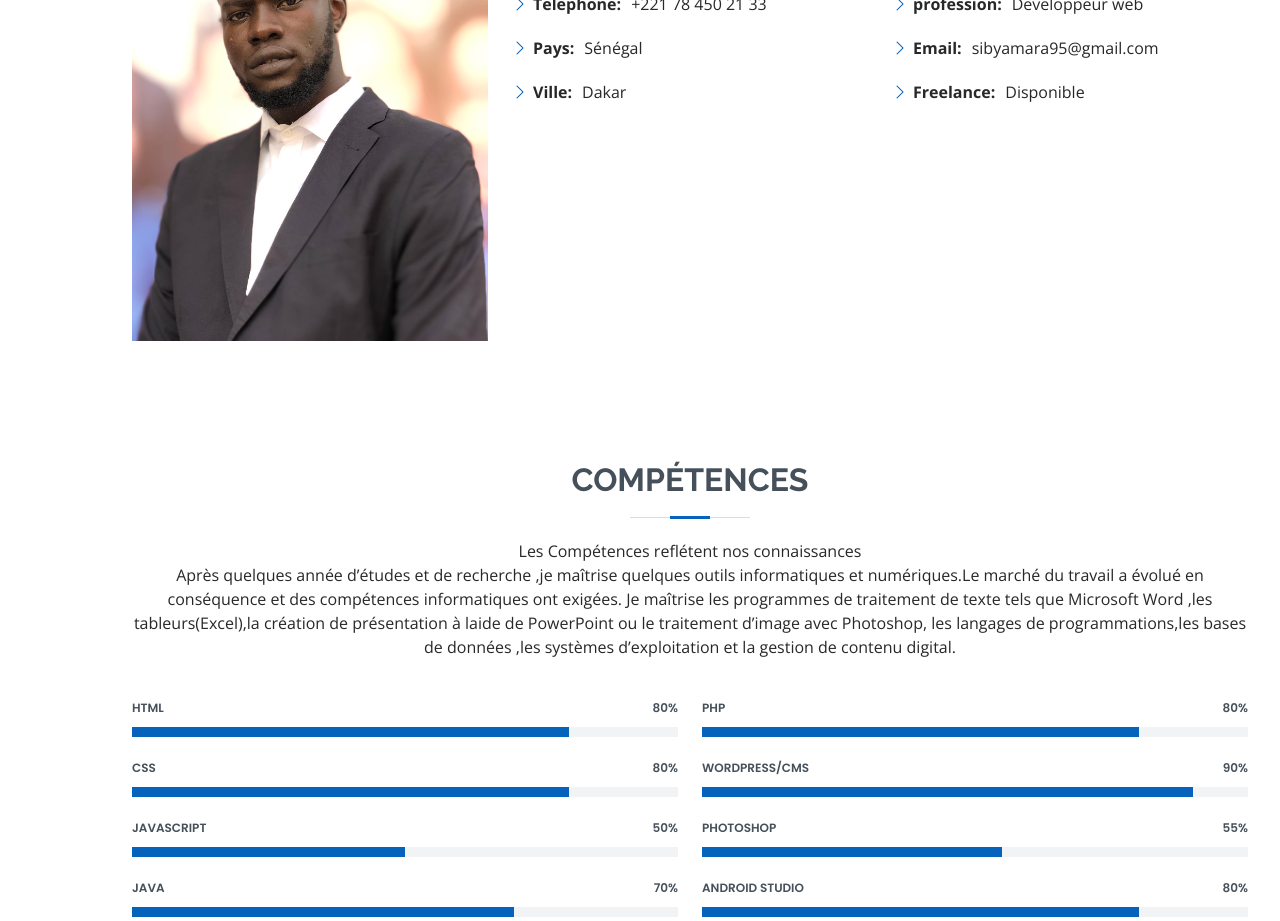
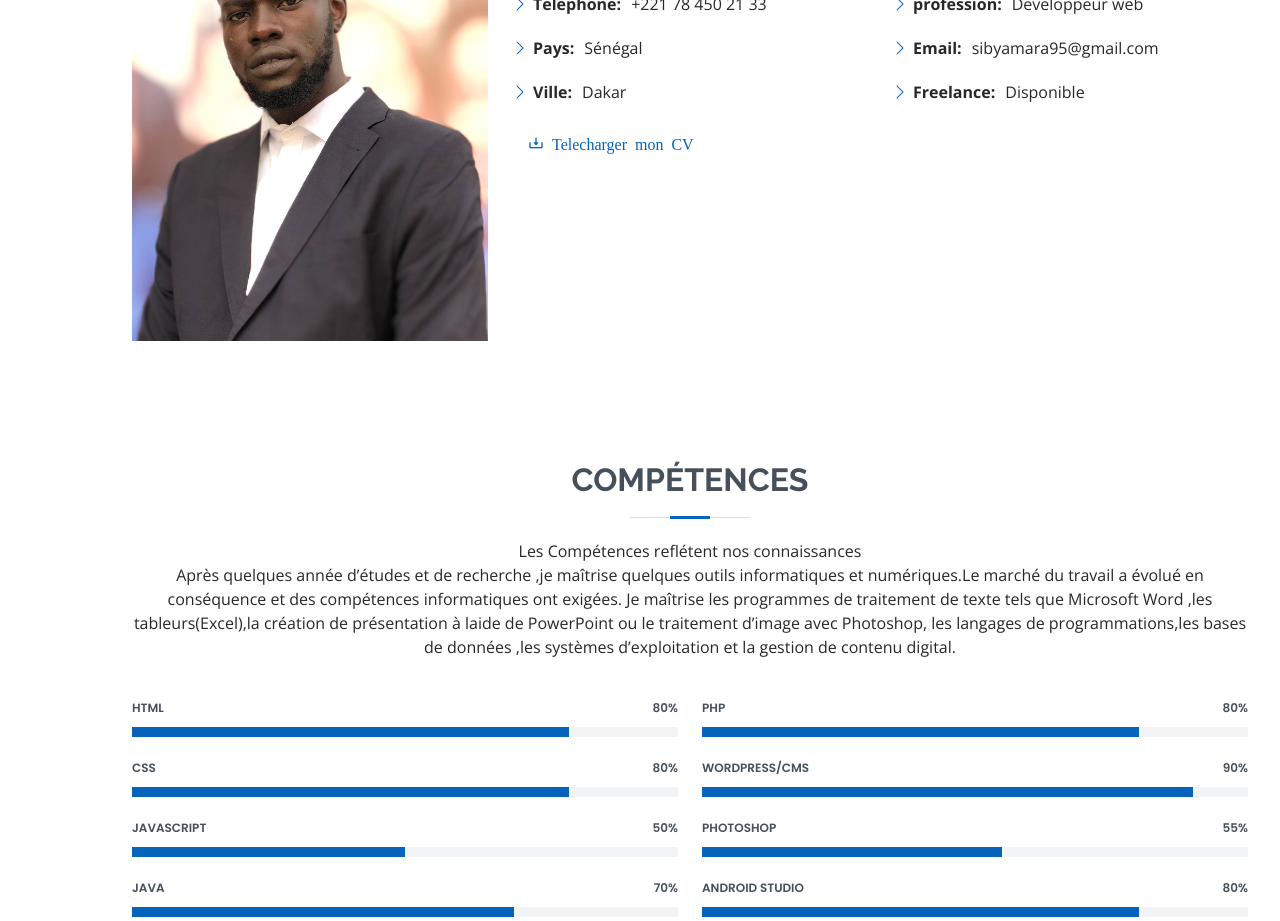
Before and after one commit to sibylassana95/Portfolio-, a plain HTML site: page index.html in a window 1280 px wide. Shown: the part 1180-2101 px from the top of the page. Drawn offline with nearby package versions, Linux system fonts and the light colour scheme.

Commit message:
Update index.html

```diff
--- a/index.html
+++ b/index.html
@@ -120,7 +120,9 @@
                 </ul>
               </div>
             </div>
-
+             <div class="nav-link scrollto active">
+              <a href="assets/cv.pdf" class="twitter" download=""><i class='bx bx-download' > Telecharger mon CV</i></a>
+          </div>
           </div>
         </div>
 
```
